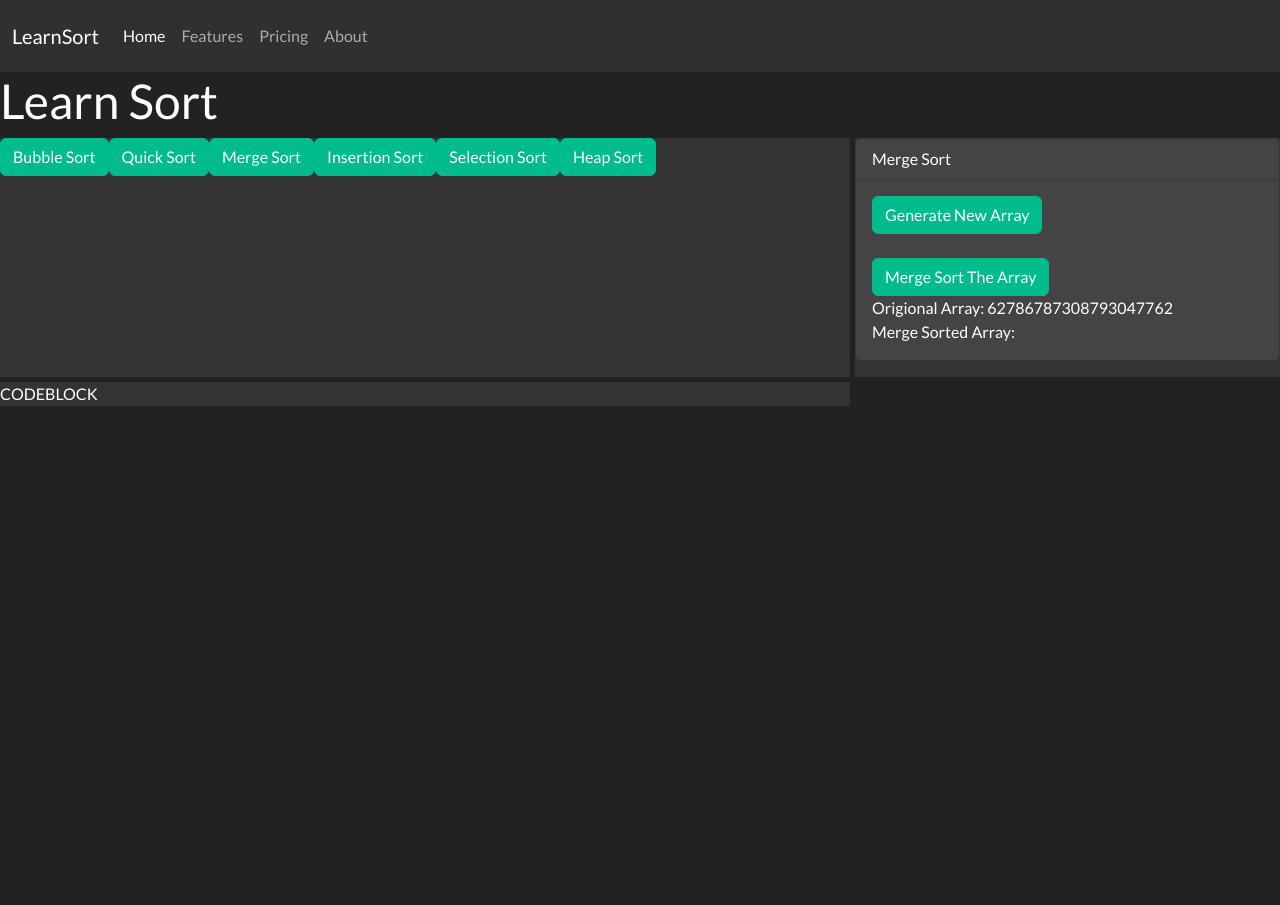
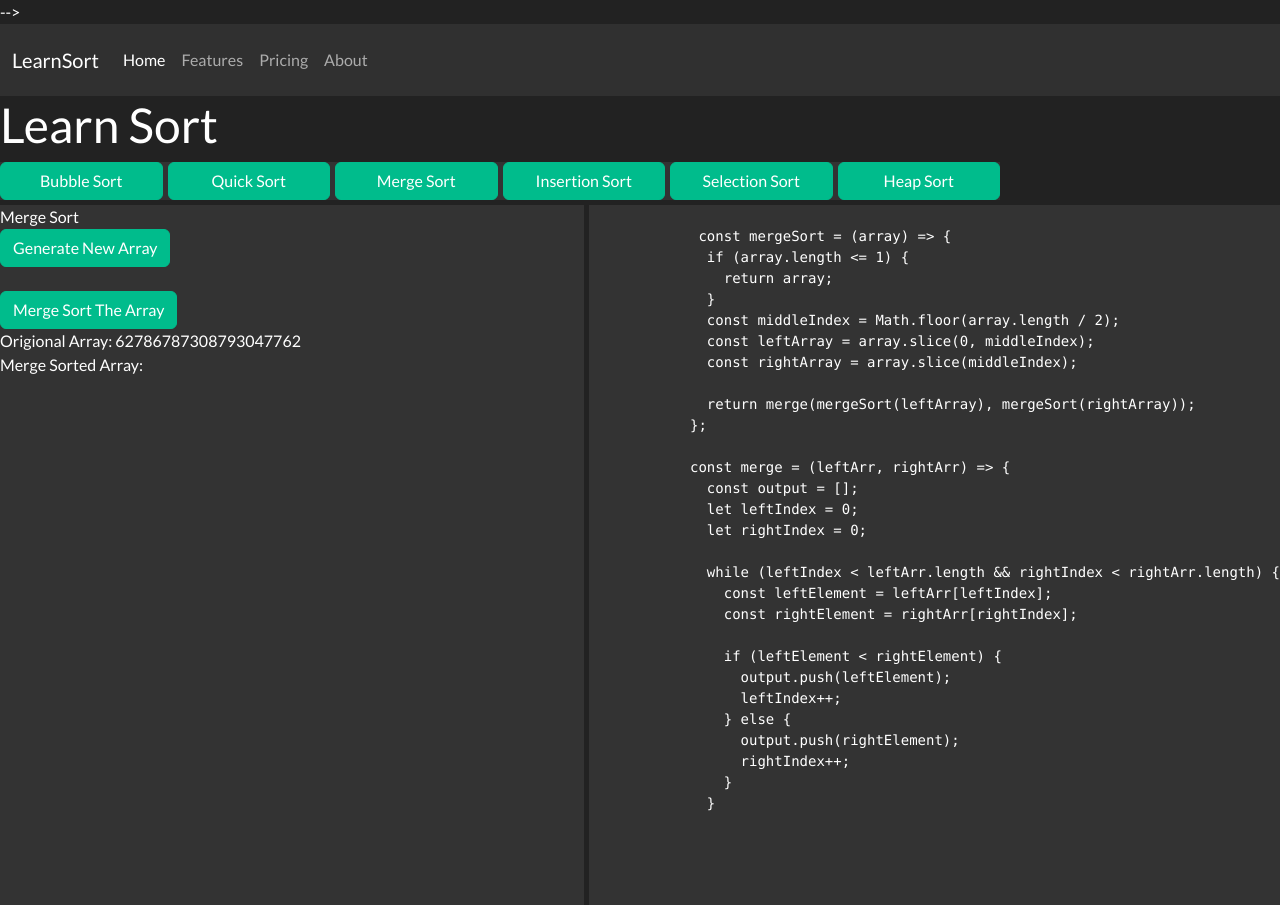
Before and after one commit to JTSkelton/learnsort, a React (Create React App) app: page / in a window 1280 px wide. Both pictures are taken after a click on the button "Merge Sort". Before the commit the page ends 800 px from the top, so only its background shows below. Built offline with nearby package versions, Linux system fonts and the light colour scheme.

Commit message:
added some code snippets

```diff
--- a/package.json
+++ b/package.json
@@ -7,6 +7,7 @@
     "@testing-library/react": "^13.3.0",
     "@testing-library/user-event": "^13.5.0",
     "bootswatch": "^5.1.3",
+    "highlight.js": "^11.5.1",
     "react": "^18.2.0",
     "react-dom": "^18.2.0",
     "react-scripts": "5.0.1",
--- a/src/App.css
+++ b/src/App.css
@@ -1,3 +1,9 @@
+body,
+html {
+  height: 100%;
+  width: 100%;
+}
+
 .active-algo {
   display: block;
 }
@@ -13,13 +19,27 @@
 }
 
 .displayButton {
+  display: grid;
+  grid-template-columns: repeat(6, 1fr);
+  gap: 5px;
+  max-height: 50px;
+  max-width: 1000px;
   background-color: rgb(51, 51, 51);
+  justify-content: center;
+}
+
+.displayButton:nth-of-type(1) {
+  grid-column-start: 1;
+  grid-column-end: 3;
 }
 
 .currentAlgo {
+  justify-content: left;
   background-color: rgb(51, 51, 51);
 }
 
 .algoCode {
+  min-height: 700px;
+  justify-content: left;
   background-color: rgb(51, 51, 51);
 }
--- a/src/components/Algos/BubbleSort.js
+++ b/src/components/Algos/BubbleSort.js
@@ -31,7 +31,6 @@ function BubbleSortDisplay() {
 
   return (
     <div className="BubbleSort">
-      <div className="card text-white bg-secondary mb-3">
       <div className="card-header">Bubble Sort</div>
       <div className="card-body">
         <button type="button" className="btn btn-success" onClick={newArray}>
@@ -52,7 +51,6 @@ function BubbleSortDisplay() {
         <span>Bubble Sorted Array: {sortedArrValues}</span>
       </div>
     </div>
-    </div>
   );
 }
 
--- a/src/components/Algos/HeapSort.js
+++ b/src/components/Algos/HeapSort.js
@@ -49,7 +49,6 @@ function HeapSortDisplay() {
 
   return (
     <div className="HeapSort">
-      <div className="card text-white bg-secondary mb-3">
       <div className="card-header">Heap Sort</div>
       <div className="card-body">
         <button type="button" className="btn btn-success" onClick={newArray}>
@@ -70,7 +69,6 @@ function HeapSortDisplay() {
         <span>Heap Sorted Array: {sortedArrValues}</span>
       </div>
     </div>
-    </div>
   );
 }
 
--- a/src/components/Algos/InsertionSort.js
+++ b/src/components/Algos/InsertionSort.js
@@ -32,7 +32,6 @@ function InsertionSortDisplay() {
 
   return (
     <div className="InsertionSort">
-      <div className="card text-white bg-secondary mb-3">
       <div className="card-header">Insertion Sort</div>
       <div className="card-body">
         <button type="button" className="btn btn-success" onClick={newArray}>
@@ -53,7 +52,6 @@ function InsertionSortDisplay() {
         <span>Insertion Sorted Array: {sortedArrValues}</span>
       </div>
     </div>
-    </div>
   );
 }
 
--- a/src/components/Algos/MergeSort.js
+++ b/src/components/Algos/MergeSort.js
@@ -51,7 +51,6 @@ function MergeSortDisplay() {
 
   return (
     <div className="MergeSort">
-      <div className="card text-white bg-secondary mb-3">
       <div className="card-header">Merge Sort</div>
       <div className="card-body">
         <button type="button" className="btn btn-success" onClick={newArray}>
@@ -72,7 +71,6 @@ function MergeSortDisplay() {
         <span>Merge Sorted Array: {sortedArrValues}</span>
       </div>
     </div>
-    </div>
   );
 }
 
--- a/src/components/Algos/QuickSort.js
+++ b/src/components/Algos/QuickSort.js
@@ -37,7 +37,6 @@ function QuickSortDisplay() {
 
   return (
     <div className="QuickSort">
-      <div className="card text-white bg-secondary mb-3">
       <div className="card-header">Quick Sort</div>
       <div className="card-body">
         <button type="button" className="btn btn-success" onClick={newArray}>
@@ -58,7 +57,6 @@ function QuickSortDisplay() {
         <span>Quick Sorted Array: {sortedArrValues}</span>
       </div>
     </div>
-    </div>
   );
 }
 
--- a/src/components/Algos/RandomArr.js
+++ b/src/components/Algos/RandomArr.js
@@ -1,3 +1,5 @@
+import React from "react";
+
 function RandomArr() {
   const arrayLength = 20;
   const min = 0;
--- a/src/components/Algos/SelectionSort.js
+++ b/src/components/Algos/SelectionSort.js
@@ -35,7 +35,6 @@ function SelectionSortDisplay() {
 
   return (
     <div className="SelectionSort">
-      <div className="card text-white bg-secondary mb-3">
       <div className="card-header">Selection Sort</div>
       <div className="card-body">
         <button type="button" className="btn btn-success" onClick={newArray}>
@@ -56,7 +55,6 @@ function SelectionSortDisplay() {
         <span>Selection Sorted Array: {sortedArrValues}</span>
       </div>
     </div>
-    </div>
   );
 }
 
--- a/src/components/App.js
+++ b/src/components/App.js
@@ -3,7 +3,6 @@ import Header from "./Header";
 import Navbar from "./Navbar";
 import Body from "./Body";
 import "bootswatch/dist/darkly/bootstrap.min.css";
-import "../App.css";
 
 function App() {
   return (
--- a/src/components/Body.js
+++ b/src/components/Body.js
@@ -97,7 +97,168 @@ function Body() {
           </React.Fragment>
         </div>
       </div>
-      <div className="algoCode">CODEBLOCK</div>
+      <div className="algoCode">
+        <div className={show === 1 ? "active-algo" : "algo"}>
+          <pre>
+            <code className="javascript-html">
+              {`
+              function bubbleSort(arr) {
+                arr.map((e1) =>
+                  arr.map((e2, i) => {
+                    if (arr[i] > arr[i + 1]) {
+                      arr[i] = arr[i + 1];
+                      arr[i + 1] = e2;
+                    }
+                  })
+                );
+                return arr;
+              }
+              `}
+            </code>
+          </pre>
+        </div>
+        <div className={show === 2 ? "active-algo" : "algo"}>
+          <pre>
+            <code className="javascript-html">
+              {`
+              function quickSort(origArray) {
+                if (origArray.length <= 1) return origArray;
+
+                var leftArray = [];
+                var rightArray = [];
+                var pivot = origArray[origArray.length - 1];
+
+                for (var i = 0; i < origArray.length - 1; i++) {
+                  if (origArray[i] < pivot) {
+                    leftArray.push(origArray[i]);
+                  } else {
+                    rightArray.push(origArray[i]);
+                  }
+                }
+                var newArray = [...quickSort(leftArray), pivot, ...quickSort(rightArray)];
+                return newArray;
+              }
+              `}
+            </code>
+          </pre>
+        </div>
+        <div className={show === 3 ? "active-algo" : "algo"}>
+          <pre>
+            <code className="javascript-html">
+              {`
+             const mergeSort = (array) => {
+              if (array.length <= 1) {
+                return array;
+              }
+              const middleIndex = Math.floor(array.length / 2);
+              const leftArray = array.slice(0, middleIndex);
+              const rightArray = array.slice(middleIndex);
+
+              return merge(mergeSort(leftArray), mergeSort(rightArray));
+            };
+
+            const merge = (leftArr, rightArr) => {
+              const output = [];
+              let leftIndex = 0;
+              let rightIndex = 0;
+
+              while (leftIndex < leftArr.length && rightIndex < rightArr.length) {
+                const leftElement = leftArr[leftIndex];
+                const rightElement = rightArr[rightIndex];
+
+                if (leftElement < rightElement) {
+                  output.push(leftElement);
+                  leftIndex++;
+                } else {
+                  output.push(rightElement);
+                  rightIndex++;
+                }
+              }
+              `}
+            </code>
+          </pre>
+        </div>
+        <div className={show === 4 ? "active-algo" : "algo"}>
+          <pre>
+            <code className="javascript-html">
+              {`
+              function InsertionSort(arr) {
+                for (let i = 1; i < arr.length; i++) {
+                  for (let j = i; j > 0; j--) {
+                    if (arr[j] < arr[j - 1]) {
+                      const tempValue = arr[j];
+                      arr[j] = arr[j - 1];
+                      arr[j - 1] = tempValue;
+                    } else break;
+                  }
+                }
+                return arr;
+              }
+              `}
+            </code>
+          </pre>
+        </div>
+        <div className={show === 5 ? "active-algo" : "algo"}>
+          <pre>
+            <code className="javascript-html">
+              {`
+              function SelectionSort(array) {
+                const arr = array.map((x) => {
+                  return x;
+                });
+                for (let i = 0; i < arr.length - 1; i++) {
+                  let minIndex = i;
+                  for (let j = i + 1; j < arr.length; j++) {
+                    if (arr[j] < arr[minIndex]) {
+                      minIndex = j;
+                    }
+                  }
+                  [arr[i], arr[minIndex]] = [arr[minIndex], arr[i]];
+                }
+                return arr;
+              }
+              `}
+            </code>
+          </pre>
+        </div>
+        <div className={show === 6 ? "active-algo" : "algo"}>
+          <pre>
+            <code className="javascript-html">
+              {`
+              function HeapSort(arr) {
+                for (var i = Math.floor(arr.length / 2) - 1; i >= 0; i--)
+                  heapify(arr, arr.length, i);
+
+                for (var j = arr.length - 1; j > 0; j--) {
+                  var temp = arr[0];
+                  arr[0] = arr[j];
+                  arr[j] = temp;
+                  heapify(arr, j, 0);
+                }
+                return arr;
+              }
+
+              function heapify(arr, arrLength, i) {
+                var largest = i;
+                var left = 2 * i + 1;
+                var right = 2 * i + 2;
+
+                if (left < arrLength && arr[left] > arr[largest]) largest = left;
+
+                if (right < arrLength && arr[right] > arr[largest]) largest = right;
+
+                if (largest !== i) {
+                  [arr[i], arr[largest]] = [arr[largest], arr[i]];
+
+                  heapify(arr, arrLength, largest);
+                }
+                return arr;
+              }
+              `}
+            </code>
+          </pre>
+        </div>
+      </div>
     </div>
   );
 }
```
Also changed, not shown: public/index.html (+0 -22 lines), 1 other file (tests, documents, lock files or other folders). Lines whose indentation alone changed are shown as unchanged.
